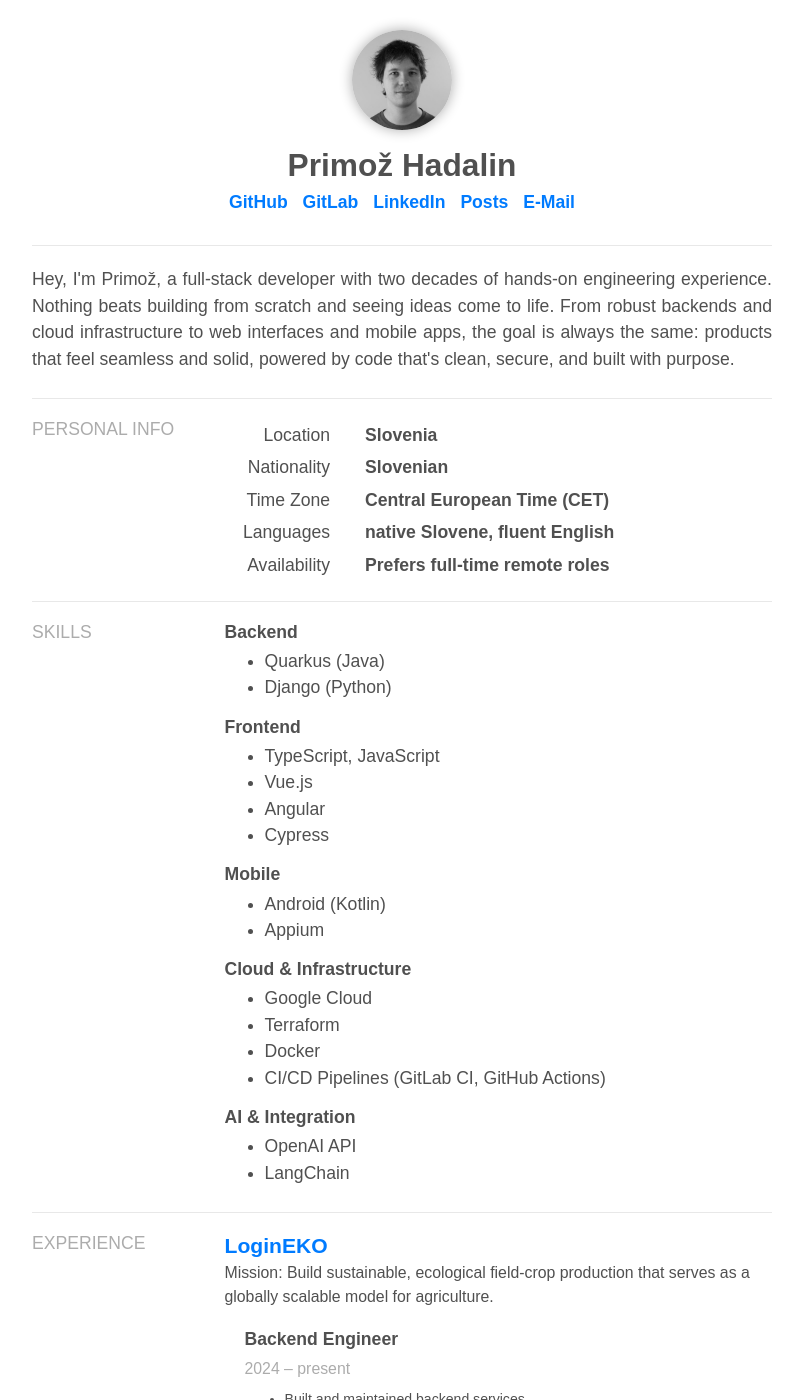
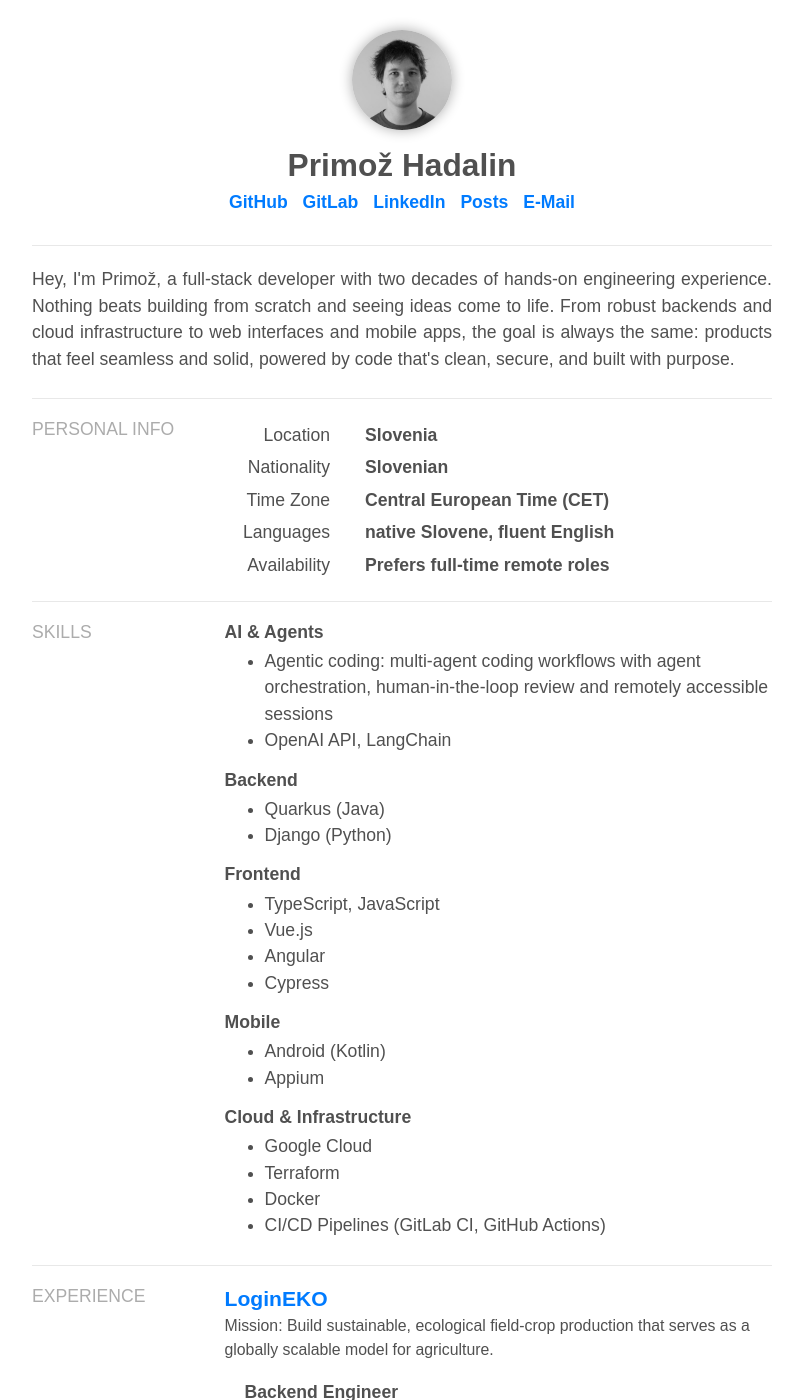
Before and after one commit to hadalin/hadalin.github.io, a Jekyll site: the page built from index.html, in a window 1280 px wide and 1400 px high. Shown: the whole window, without its empty margins (238-1041 px from the left). Built offline with Jekyll 4.4.1, drawn with Linux system fonts in a browser that asks for light colours; some web fonts are replaced; Markdown is read by kramdown in place of the engine named in the settings.

Commit message:
Add agentic coding to skills

```diff
--- a/index.html
+++ b/index.html
@@ -114,6 +114,13 @@ keywords:
             </div>
             <div class="col-12 col-sm-9 skills">
                 <div>
+                    <h3 class="subsection-title">AI & Agents</h3>
+                    <ul>
+                        <li>Agentic coding: multi-agent coding workflows with agent orchestration, human-in-the-loop review and remotely accessible sessions</li>
+                        <li>OpenAI API, LangChain</li>
+                    </ul>
+                </div>
+                <div>
                     <h3 class="subsection-title">Backend</h3>
                     <ul>
                         <li>Quarkus (Java)</li>
@@ -144,14 +151,6 @@ keywords:
                         <li>Terraform</li>
                         <li>Docker</li>
                         <li>CI/CD Pipelines (GitLab CI, GitHub Actions)</li>
-                    </ul>
-                </div>
-
-                <div>
-                    <h3 class="subsection-title">AI & Integration</h3>
-                    <ul>
-                        <li>OpenAI API</li>
-                        <li>LangChain</li>
                     </ul>
                 </div>
             </div>
```
